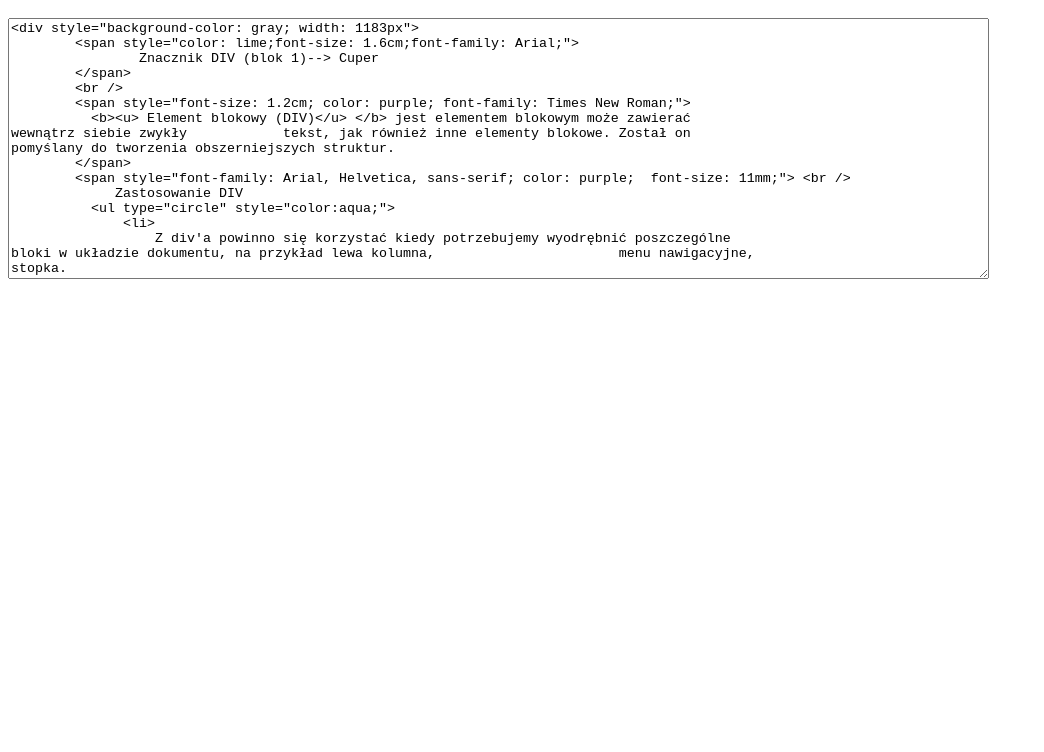
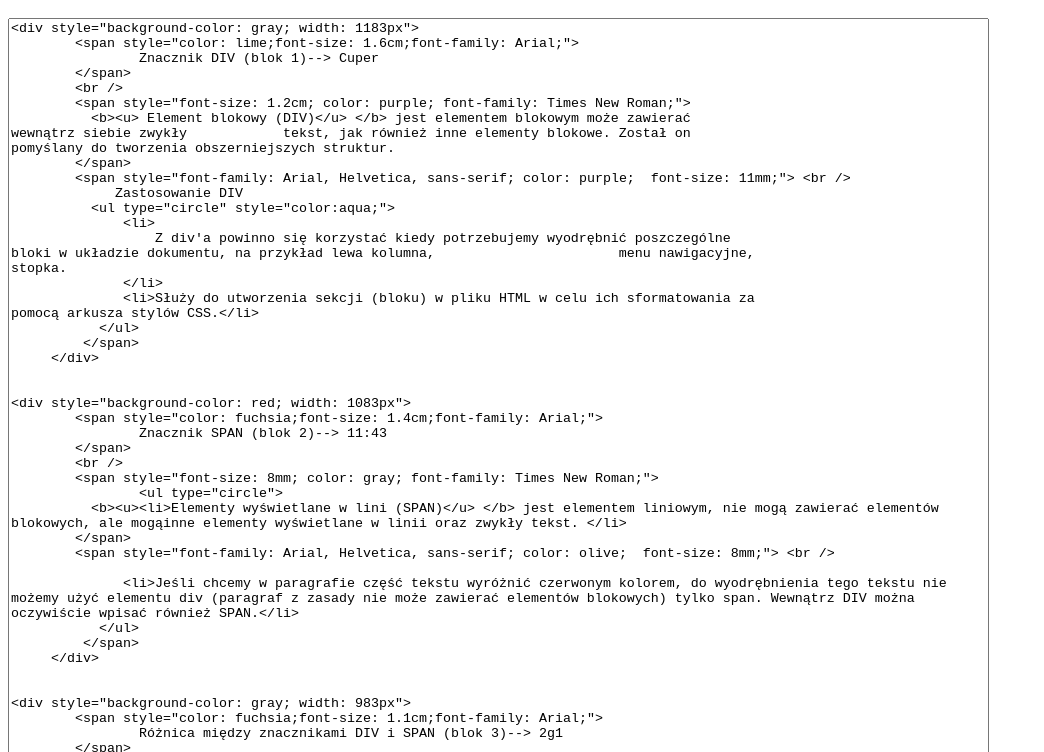
Before and after one commit to Goszka2137/css, a plain HTML site: page cupe_kod_z18.html in a window 1280 px wide. Shown: the part 48-800 px from the top of the page, without its empty margins (0-1044 px from the left). Drawn offline with Linux system fonts and the light colour scheme.

Commit message:
Update cupe_kod_z18.html

```diff
--- a/cupe_kod_z18.html
+++ b/cupe_kod_z18.html
@@ -5,7 +5,7 @@
 </head>
 <body>
     <h1>KOD HTML</h1>
-    <textarea cols="120" rows="17">
+    <textarea cols="120" rows="63">
 <div style="background-color: gray; width: 1183px">
         <span style="color: lime;font-size: 1.6cm;font-family: Arial;">
                 Znacznik DIV (blok 1)--> Cuper
```
